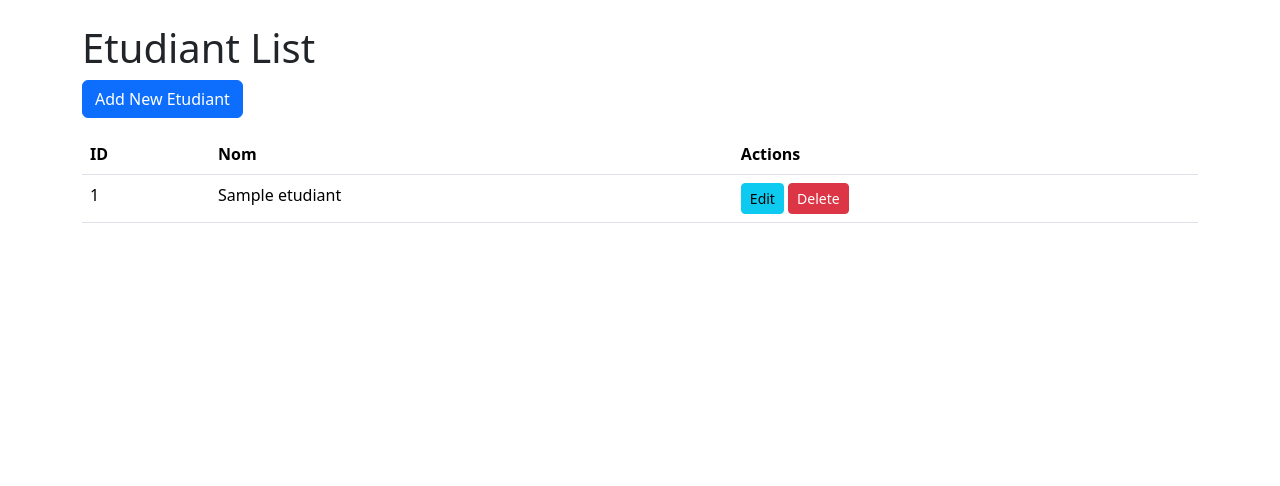
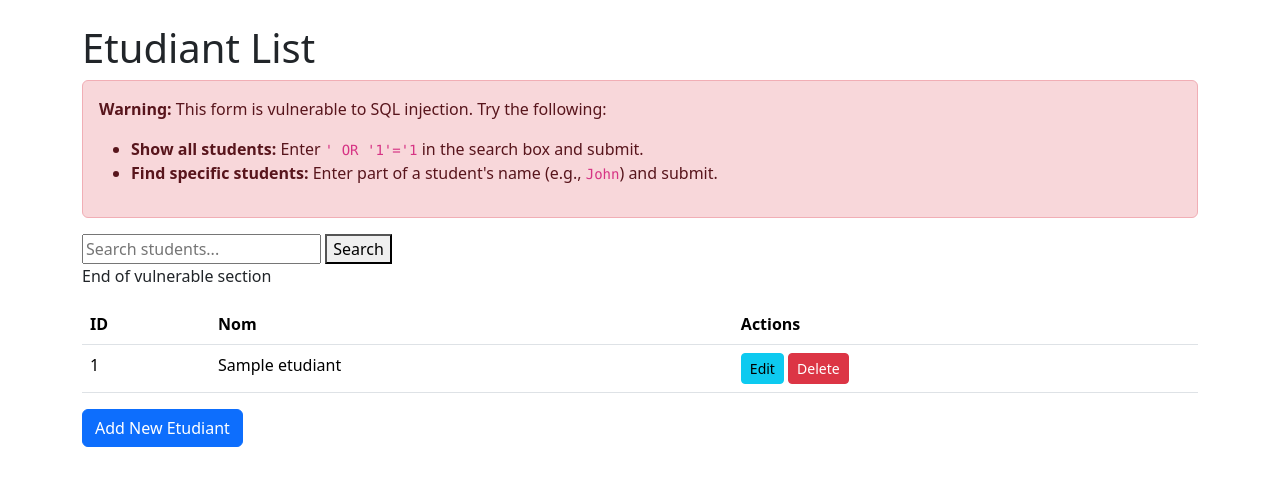
Before and after one commit to abd3rr/Django-CRUD-Security-Testing-App, a Django app: page /etudiants/ in a window 1280 px wide. Shown: the part 56-542 px from the top of the page. Run offline with Django 4.2, Linux system fonts and the light colour scheme; tables that the repository leaves empty hold one stand-in row (values such as "Sample post").

Commit message:
adding sql injections and xss in the name of students part

```diff
--- a/project/appSec/templates/etudiant_form.html
+++ b/project/appSec/templates/etudiant_form.html
@@ -5,7 +5,7 @@
 {% block content %}
 <h1>{% if form.instance.pk %}Edit{% else %}Create{% endif %} Etudiant</h1>
 <form method="post">
-    {% csrf_token %}
+
     {{ form.as_p }}
     <button type="submit" class="btn btn-primary">Save</button>
     <a href="{% url 'etudiant_list' %}" class="btn btn-secondary">Cancel</a>
--- a/project/appSec/templates/etudiant_list.html
+++ b/project/appSec/templates/etudiant_list.html
@@ -4,7 +4,26 @@
 
 {% block content %}
 <h1>Etudiant List</h1>
-<a href="{% url 'etudiant_create' %}" class="btn btn-primary mb-3">Add New Etudiant</a>
+
+<!-- Instructions for SQL Injection -->
+<div class="alert alert-danger" role="alert">
+    <p><strong>Warning:</strong> This form is vulnerable to SQL injection. Try the following:</p>
+    <ul>
+        <li><strong>Show all students:</strong> Enter <code>' OR '1'='1</code> in the search box and submit.</li>
+        <li><strong>Find specific students:</strong> Enter part of a student's name (e.g., <code>John</code>) and submit.</li>
+    </ul>
+</div>
+
+<!-- Search form -->
+<form method="get">
+    <input type="text" name="search" placeholder="Search students..." value="{{ search_term }}">
+    <button type="submit">Search</button>
+</form>
+
+<!-- Only show the table if there are students to display -->
+{% if etudiants %}
+    <p>End of vulnerable section</p>
+
     <table class="table">
         <thead>
             <tr>
@@ -17,13 +36,21 @@
             {% for etudiant in etudiants %}
             <tr>
                 <td>{{ etudiant.id_etudiant }}</td>
-            <td>{{ etudiant.nom_etudiant }}</td>
+                <!-- Display the student's name (safe for now, can enable XSS later) -->
+                <td>{{ etudiant.nom_etudiant|safe }}</td>
                 <td>
-                <a href="{% url 'etudiant_update' etudiant.pk %}" class="btn btn-sm btn-info">Edit</a>
-                <a href="{% url 'etudiant_delete' etudiant.pk %}" class="btn btn-sm btn-danger">Delete</a>
+                    <a href="{% url 'etudiant_update' etudiant.id_etudiant %}" class="btn btn-sm btn-info">Edit</a>
+                    <a href="{% url 'etudiant_delete' etudiant.id_etudiant %}" class="btn btn-sm btn-danger">Delete</a>
                 </td>
             </tr>
             {% endfor %}
         </tbody>
     </table>
+{% else %}
+    <p>No students found. Try entering a search term or <code>' OR '1'='1</code> to show all students.</p>
+{% endif %}
+
+<!-- Add a new student -->
+<a href="{% url 'etudiant_create' %}" class="btn btn-primary mb-3">Add New Etudiant</a>
+
 {% endblock %}
--- a/project/appSec/urls.py
+++ b/project/appSec/urls.py
@@ -11,10 +11,13 @@ urlpatterns = [
     path('cours/<int:pk>/delete/', views.CoursDeleteView.as_view(), name='cours_delete'),
 
     # Etudiant URLs
-    path('etudiants/', views.EtudiantListView.as_view(), name='etudiant_list'),
+    #path('etudiants/', views.EtudiantListView.as_view(), name='etudiant_list'),
     path('etudiants/new/', views.EtudiantCreateView.as_view(), name='etudiant_create'),
     path('etudiants/<int:pk>/edit/', views.EtudiantUpdateView.as_view(), name='etudiant_update'),
     path('etudiants/<int:pk>/delete/', views.EtudiantDeleteView.as_view(), name='etudiant_delete'),
+    #vul ---
+    path('etudiants/', views.VulnerableEtudiantListView.as_view(), name='etudiant_list'),
+
 
     # Enseignant URLs
     path('enseignants/', views.EnseignantListView.as_view(), name='enseignant_list'),
--- a/project/appSec/views.py
+++ b/project/appSec/views.py
@@ -4,6 +4,8 @@ from django.views.generic import ListView, CreateView, UpdateView, DeleteView
 from .models import Cours, Etudiant, Enseignant, Note
 from .forms import CoursForm, EtudiantForm, EnseignantForm, NoteForm
 from django.views.decorators.csrf import csrf_exempt
+from django.db import connection
+from django.views import View
 
 def index(request):
     cours = Cours.objects.all()
@@ -44,10 +46,11 @@ class CoursDeleteView(DeleteView):
     success_url = reverse_lazy('cours_list')
 
 # Etudiant views
-class EtudiantListView(ListView):
-    model = Etudiant
-    template_name = 'etudiant_list.html'
-    context_object_name = 'etudiants'
+#class EtudiantListView(ListView):
+#    model = Etudiant
+#    print("im here")
+#    template_name = 'etudiant_list.html'
+#    context_object_name = 'etudiants'
 
 class EtudiantCreateView(CreateView):
     model = Etudiant
@@ -65,6 +68,50 @@ class EtudiantDeleteView(DeleteView):
     model = Etudiant
     template_name = 'etudiant_confirm_delete.html'
     success_url = reverse_lazy('etudiant_list')
+# vul ---
+class VulnerableEtudiantListView(View):
+    def get(self, request):
+        search_term = request.GET.get('search', '').strip()  # Get the search term and strip any whitespace
+
+        etudiants = []  # Initialize empty list
+
+        print("var dump")
+        print(vars(search_term))
+        print(search_term)
+        # Only execute the query if the search term is not empty
+        if search_term:  # This will check if the search_term is not an empty string
+            with connection.cursor() as cursor:
+                cursor.execute(f"SELECT id_etudiant, nom_etudiant FROM appSec_etudiant WHERE nom_etudiant LIKE '%{search_term}%'")
+                columns = [col[0] for col in cursor.description]
+                etudiants = [
+                    dict(zip(columns, row))
+                    for row in cursor.fetchall()
+                ]
+
+        context = {
+            'etudiants': etudiants,
+            'search_term': search_term  # Pass search term for display in HTML
+        }
+        return render(request, 'etudiant_list.html', context)
+
+
+
+    def get(self, request):
+        search_term = request.GET.get('search', '')
+
+        # Vulnerable SQL query
+        with connection.cursor() as cursor:
+            cursor.execute(f"SELECT id_etudiant, nom_etudiant FROM appSec_etudiant WHERE nom_etudiant LIKE '%{search_term}%'")
+            columns = [col[0] for col in cursor.description]
+            etudiants = [
+                dict(zip(columns, row))
+                for row in cursor.fetchall()
+            ]
+
+        context = {
+            'etudiants': etudiants,
+        }
+        return render(request, 'etudiant_list.html', context)
 
 # Enseignant views
 class EnseignantListView(ListView):
```
Also changed, not shown: project/appSec/forms.py (+14 -4 lines). Lines whose indentation alone changed are shown as unchanged.
